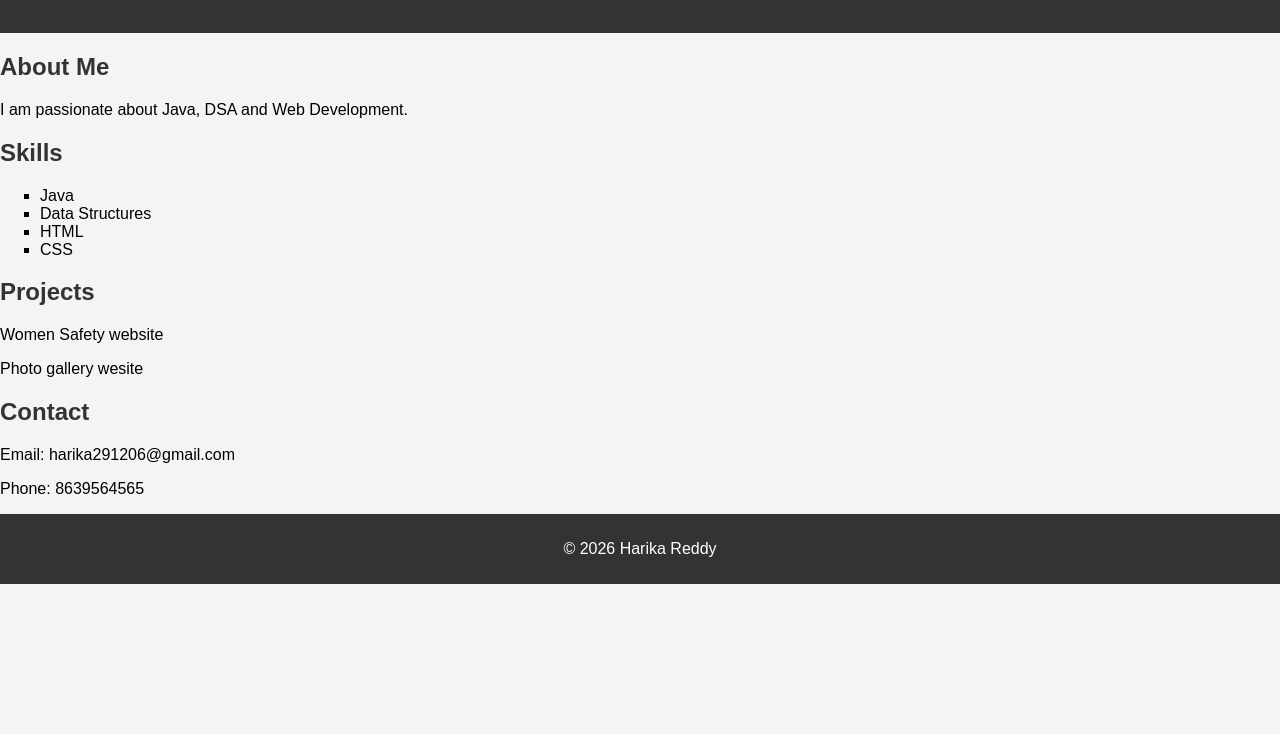
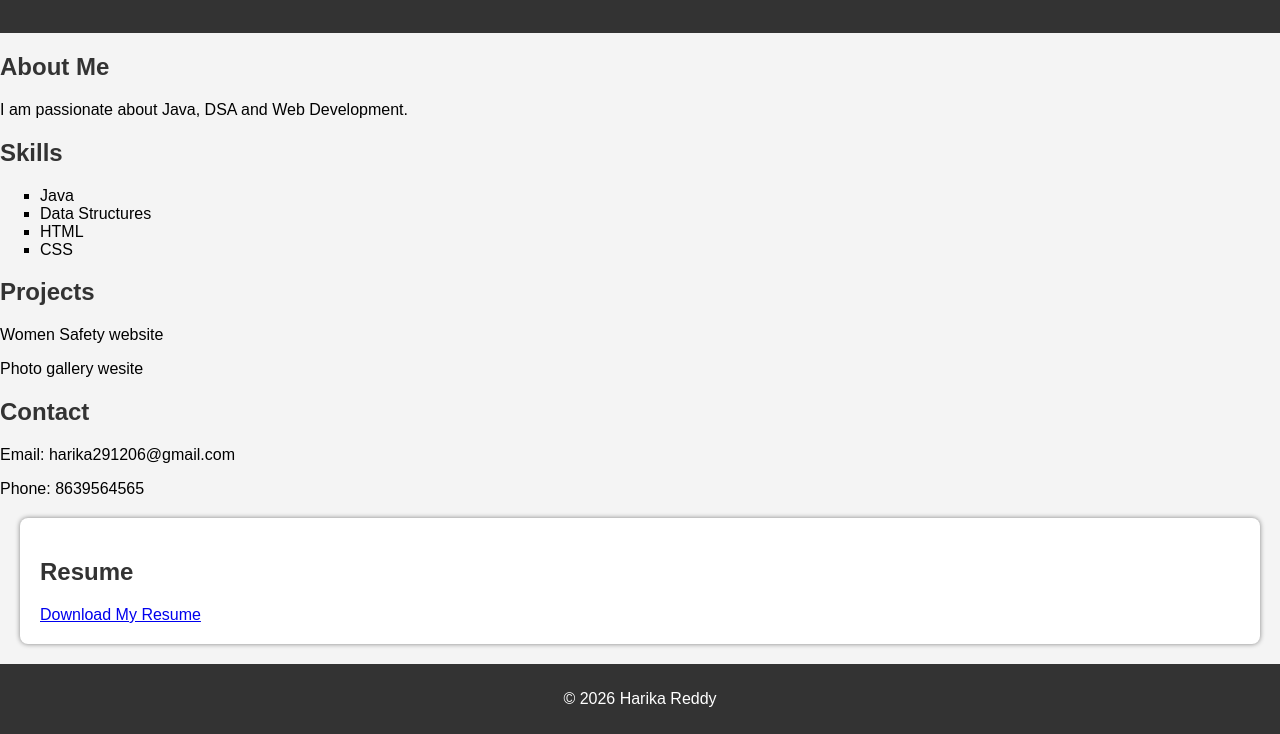
Before and after one commit to harika291206-collab/codesoft-portfolio, a plain HTML site: page index.html in a window 1280 px wide. Shown: the part 121-855 px from the top of the page. Before the commit the page ends 800 px from the top, so only its background shows below. Drawn offline with Linux system fonts and the light colour scheme.

Commit message:
Add files via upload

```diff
--- a/index.html
+++ b/index.html
@@ -6,8 +6,6 @@
 <link rel="stylesheet" href="style.css">
 </head>
 <header>
-
-
 <h1>Harika Reddy</h1>
 <p>Aspiring Software Developer | CodeSoft Internship</p>
 </header>
@@ -30,6 +28,10 @@
 
 <p>Email: harika291206@gmail.com</p>
 <p>Phone: 8639564565</p>
+<section>
+<h2>Resume</h2>
+<a href="resume.pdf" download>Download My Resume</a>
+</section>
 <footer>
 <p>© 2026 Harika Reddy</p>
 </footer>
```
